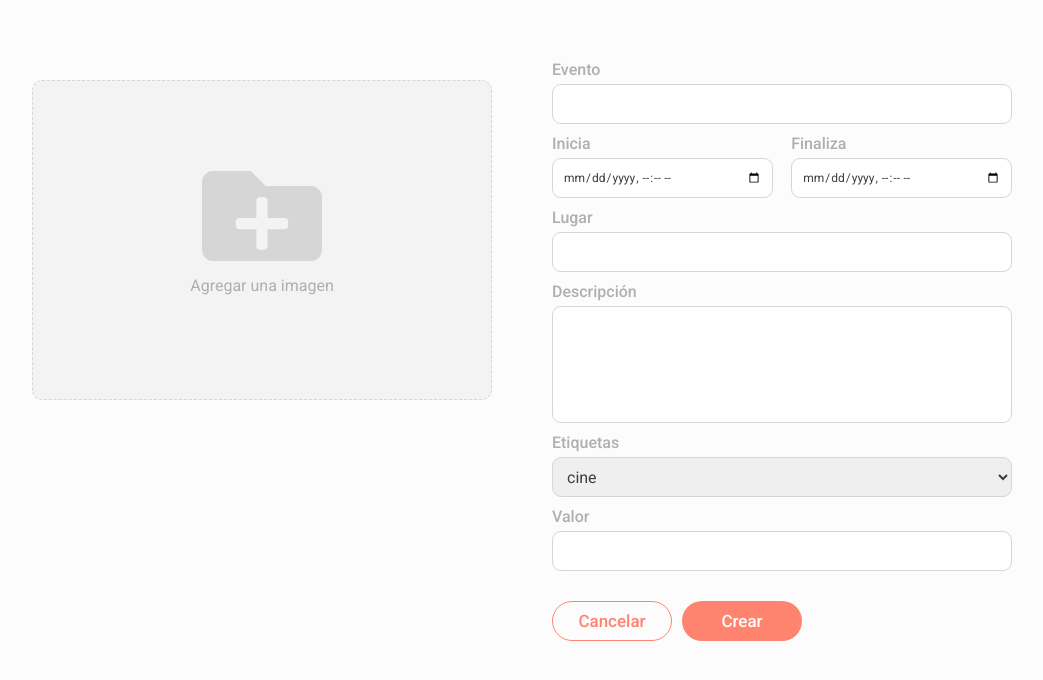
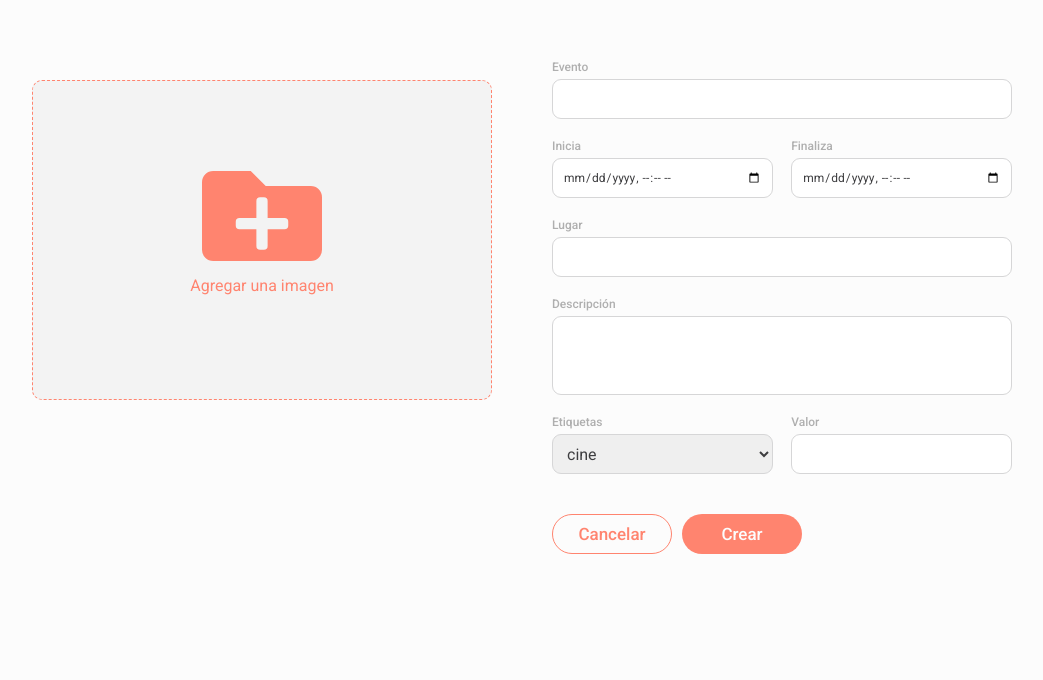
Before and after one commit to fflorezz/culmed, a React (Create React App) app in the folder client/: page / in a window 1280 px wide. Shown: the top 680 px of the page, without its empty margins (118-1161 px from the left). Built offline with nearby package versions, Linux system fonts and the light colour scheme.

Commit message:
Changed CreateEventForm's design

```diff
--- a/client/src/components/event/create-event-form/CreateEventForm-styles.js
+++ b/client/src/components/event/create-event-form/CreateEventForm-styles.js
@@ -12,7 +12,7 @@ const StyledCreateEventForm = styled.div`
     display: inline-flex;
     flex-direction: column;
     label {
-      font: ${styles.font.p1};
+      font: ${styles.font.psm};
       color: ${styles.colorsDark.gray};
       font-weight: 500;
       margin-bottom: 0.5rem;
@@ -21,7 +21,7 @@ const StyledCreateEventForm = styled.div`
       height: 4rem;
       border: 1px solid ${styles.colors.gray};
       border-radius: 0.9rem;
-      margin-bottom: 1rem;
+      margin-bottom: 2rem;
       padding: 0 1rem;
       font: ${styles.font.p1};
       color: ${styles.colors.black};
@@ -29,13 +29,13 @@ const StyledCreateEventForm = styled.div`
     textarea {
       border: 1px solid ${styles.colors.gray};
       border-radius: 0.9rem;
-      margin-bottom: 1rem;
+      margin-bottom: 2rem;
       resize: none;
       padding: 1rem 1rem;
       font: ${styles.font.p1};
       color: ${styles.colors.black};
     }
-    .date {
+    .group {
       width: 100%;
       display: flex;
       justify-content: space-between;
@@ -44,8 +44,11 @@ const StyledCreateEventForm = styled.div`
         display: flex;
         flex-direction: column;
       }
+      .date {
+        font: ${styles.font.psm};
+      }
       input {
-        font: ${styles.font.psm};
+        font: ${styles.font.p};
         color: ${styles.colors.black};
       }
     }
--- a/client/src/components/event/create-event-form/CreateEventForm.jsx
+++ b/client/src/components/event/create-event-form/CreateEventForm.jsx
@@ -11,14 +11,14 @@ const CreateEventForm = () => {
         <div className="form-text">
           <label htmlFor="title">Evento</label>
           <input type="text" name="title" />
-          <div className="date">
+          <div className="group">
             <div className="field">
               <label htmlFor="startDate">Inicia</label>
-              <input type="datetime-local" name="start-date" />
+              <input className="date" type="datetime-local" name="start-date" />
             </div>
             <div className="field">
               <label htmlFor="end-date">Finaliza</label>
-              <input type="datetime-local" name="end-date" />
+              <input className="date" type="datetime-local" name="end-date" />
             </div>
           </div>
           <label htmlFor="location">Lugar</label>
@@ -28,15 +28,21 @@ const CreateEventForm = () => {
             name="description"
             id="description"
             cols="30"
-            rows="5"
+            rows="3"
           ></textarea>
+          <div className="group">
+            <div className="field">
               <label htmlFor="tags">Etiquetas</label>
               <select name="tags" id="tags">
                 <option value="cine">cine</option>
                 <option value="teatro">teatro</option>
               </select>
+            </div>
+            <div className="field">
               <label htmlFor="price">Valor</label>
               <input type="text" name="price" id="price" />
+            </div>
+          </div>
           <div className="buttons">
             <Button color="primary" outline text="Cancelar" />
             <Button color="primary" text="Crear" />
--- a/client/src/components/event/image-upload/ImageUpload-styles.js
+++ b/client/src/components/event/image-upload/ImageUpload-styles.js
@@ -6,7 +6,7 @@ const StyledImageUpload = styled.div`
   cursor: pointer;
   width: 46rem;
   height: 32rem;
-  border: 0.1rem dashed ${styles.colors.gray};
+  border: 0.1rem dashed ${styles.colors.primary};
   border-radius: 1rem;
   background-color: ${styles.colorsLight.gray};
   color: ${styles.colorsDark.gray};
@@ -17,19 +17,25 @@ const StyledImageUpload = styled.div`
   margin-right: 6rem;
   margin-top: 2rem;
   padding-top: 6rem;
+   p{
+      color:${styles.colors.primary};
+    }
   ${StyledIcon} {
     svg {
       transform: scale(3) translateY(-50%);
       path {
-        fill: ${styles.colors.gray};
+        fill: ${styles.colors.primary};
       }
     }
   }
   &:hover{
-    border: 0.1rem dashed ${styles.colorsDark.gray};
+    border: 0.1rem dashed ${styles.colorsDark.primary};
+    p{
+      color:${styles.colorsDark.primary};
+    }
     svg {
      path {
-        fill: ${styles.colorsDark.gray};
+        fill: ${styles.colorsDark.primary};
       }
     }
   }
--- a/client/src/components/event/image-upload/imageUpload.css
+++ /dev/null
@@ -1,52 +0,0 @@
-.image-upload.center {
-  display: flex;
-  justify-content: center;
-  align-items: center;
-  flex-direction: column;
-}
-
-.image-upload__preview {
-  width: 12rem;
-  height: 8rem;
-  display: flex;
-  justify-content: center;
-  align-items: center;
-  text-align: center;
-  margin-right: 1rem;
-  margin-bottom: 1rem;
-}
-
-.image-upload__preview img {
-  width: 100%;
-  height: 100%;
-  object-fit: cover;
-}
-
-.avatar-preview {
-  border-radius: 50% !important;
-  width: 8rem !important;
-}
-
-.image-upload__placeholder {
-  width: 8rem;
-  height: 8rem;
-  border: 1px solid #ccc;
-  background-color: rgb(238, 236, 236);
-  display: flex;
-  justify-content: center;
-  align-items: center;
-  text-align: center;
-  margin-bottom: 1rem;
-}
-
-p {
-  font-size: 0.9rem;
-  color: gray;
-  text-align: center;
-  margin-right: 1rem;
-}
-
-.image-error {
-  color: red;
-  text-align: center;
-}
```
Lines whose indentation alone changed are shown as unchanged.
